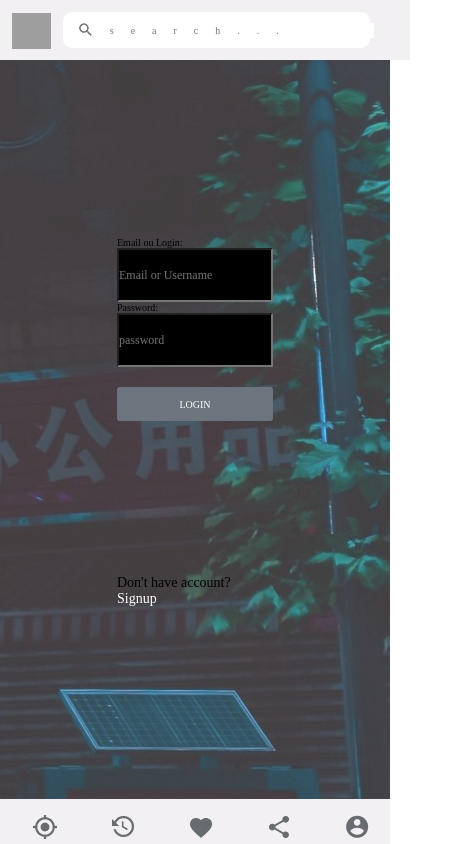
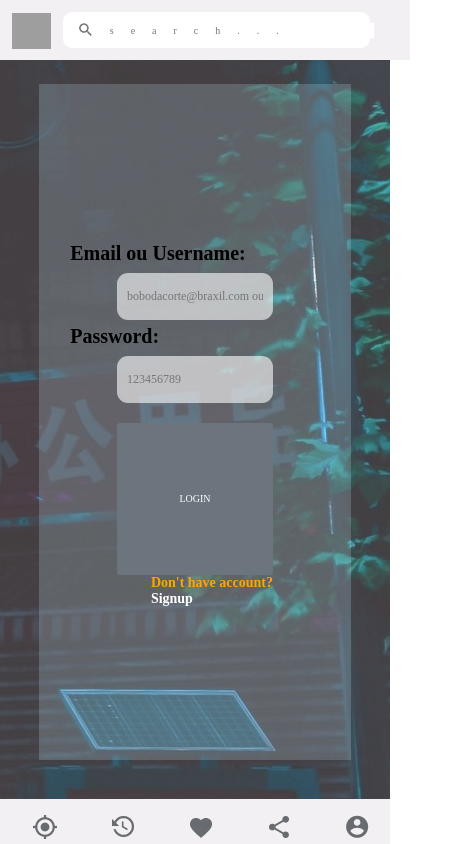
Before and after one commit to agloks/fudirrua-client, a React (Create React App) app: page /login in a window 390 px wide. Shown: the whole page, 460 px wide, since content can reach past the window. Built offline with nearby package versions, Linux system fonts and the light colour scheme; no server answers; grey boxes are pictures that could not be loaded.

Commit message:
need adjust perfil-user

```diff
--- a/src/App.css
+++ b/src/App.css
@@ -32,6 +32,80 @@ label {
 p {
   color: black;
 }
+
+
+/* BOTOES */
+/* classe btn é a geral] */
+.btn {
+  display: inline-block;
+  font-weight: 400;
+  color: #212529;
+  text-align: center;
+  vertical-align: middle;
+  -webkit-user-select: none;
+  -moz-user-select: none;
+  -ms-user-select: none;
+  user-select: none;
+  background-color: transparent;
+  border: 1px solid transparent;
+  padding: 0.375rem 0.75rem;
+  font-size: 1rem;
+  line-height: 1.5;
+  border-radius: 0.25rem;
+  transition: color 0.15s ease-in-out, background-color 0.15s ease-in-out, border-color 0.15s ease-in-out, box-shadow 0.15s ease-in-out;
+}
+@media (prefers-reduced-motion: reduce) {
+  .btn {
+    transition: none;
+  }
+}
+.btn:hover {
+  color: #212529;
+  text-decoration: none;
+}
+.btn:focus,
+.btn.focus {
+  outline: 0;
+  box-shadow: 0 0 0 0.2rem rgba(0, 123, 255, 0.25);
+}
+.btn.disabled,
+.btn:disabled {
+  opacity: 0.65;
+}
+/* btn-secondary é o default com cores perto da nossa */
+.btn-secondary {
+  color: #fff;
+  background-color: #6c757d;
+  border-color: #6c757d;
+}
+.btn-secondary:hover {
+  color: #fff;
+  background-color: #5a6268;
+  border-color: #545b62;
+}
+.btn-secondary:focus,
+.btn-secondary.focus {
+  box-shadow: 0 0 0 0.2rem rgba(130, 138, 145, 0.5);
+}
+.btn-secondary.disabled,
+.btn-secondary:disabled {
+  color: #fff;
+  background-color: #6c757d;
+  border-color: #6c757d;
+}
+.btn-secondary:not(:disabled):not(.disabled):active,
+.btn-secondary:not(:disabled):not(.disabled).active,
+.show>.btn-secondary.dropdown-toggle {
+  color: #fff;
+  background-color: #545b62;
+  border-color: #4e555b;
+}
+.btn-secondary:not(:disabled):not(.disabled):active:focus,
+.btn-secondary:not(:disabled):not(.disabled).active:focus,
+.show>.btn-secondary.dropdown-toggle:focus {
+  box-shadow: 0 0 0 0.2rem rgba(130, 138, 145, 0.5);
+}
+
 /* Topo Nav */
 .navBar {
   display: flex;
@@ -210,7 +284,13 @@ footer {
   margin-top: 20px;
 }
 .form-control {
-  width: 55%;
+    background-color: white;
+    width: 80%;
+    margin-left: 22px;
+    padding: 7px;
+    border-color: black;
+    box-shadow: -5px 5px 4px;
+    border-radius: 30px;
 }
 .buttonForm {
   width: 100%;
@@ -250,6 +330,9 @@ footer {
   width: 80%;
   justify-content: center;
   align-content: center;
+  font-size: 2rem;
+  font-weight: bold;
+  background-color: rgba(203,240,440,0.2);
 }
 
 .container-form > form {
@@ -257,8 +340,12 @@ footer {
   width: 50%;
 }
 
+.container > form > label {
+  width: 100vw;
+}
+
 .container-form > form > input {
-  background: rgba(0,0,0,1);
+  background: rgba(255,255,255,0.6);
   height: 50px;
   color: white;
   font-size: 1.2rem;
@@ -266,11 +353,13 @@ footer {
 
 .container-form > form > button {
   margin-top: 20px;
-  height: 10%;
+  height: 50%;
 }
 
 .container-form > p {
   font-size: 1.4rem;
+  align-self: flex-end;
+  color: orange;
 }
 
 .container-form > p > a {
@@ -403,6 +492,9 @@ footer {
     /* border: 2px black solid;
     padding: 10px 0px 0px 30px;
     border-radius: 160px; */
+    margin-bottom: 10px;
+    padding-left: 20px;
+    border-left: 3px cadetblue solid;
   }
   .img-you {
     width: 180px;
@@ -457,6 +549,13 @@ footer {
     border: 2px solid rgba(0,0,0,0.3);
   }
 
+  .container-form > form > label {
+    width: 100vw;
+    position: relative;
+    right: 30%;
+    margin: 5px 0px 8px 0px;
+  }
+
   .div-button-user-edits {
     display: flex;
     justify-content: space-between;
@@ -473,6 +572,13 @@ footer {
     height: 5rem;
     width: 9rem;
     font-size: 1.3rem;
+  }
+
+  /* Container Login */
+  .container-form > form > input {
+    height: 30px;
+    border: 10px solid transparent;
+    border-radius: 11px;
   }
 
   /* FORM MOBILE DOM */
@@ -497,12 +603,24 @@ footer {
   }
 
   .input-dom {
-    border: solid 5px black;
+    border: solid 5px gainsboro;
     padding: 5px;
+    height: 50px;
+    width: 80%;
+    margin-bottom: 10px;
+    box-shadow:
   }
 
   .button-dom-submit {
+    height: 200%;
+    width: 50%;
+    font-size: 1.7rem;
+  }
 
+  .button-dom-exit {
+    height: 200%;
+    width: 50%;
+    font-size: 1.7rem;
   }
 
   .div-button-dom {
@@ -531,80 +649,6 @@ footer {
 } */
 
 
-
-/* BOTOES */
-/* classe btn é a geral] */
-.btn {
-  display: inline-block;
-  font-weight: 400;
-  color: #212529;
-  text-align: center;
-  vertical-align: middle;
-  -webkit-user-select: none;
-  -moz-user-select: none;
-  -ms-user-select: none;
-  user-select: none;
-  background-color: transparent;
-  border: 1px solid transparent;
-  padding: 0.375rem 0.75rem;
-  font-size: 1rem;
-  line-height: 1.5;
-  border-radius: 0.25rem;
-  transition: color 0.15s ease-in-out, background-color 0.15s ease-in-out, border-color 0.15s ease-in-out, box-shadow 0.15s ease-in-out;
-}
-@media (prefers-reduced-motion: reduce) {
-  .btn {
-    transition: none;
-  }
-}
-.btn:hover {
-  color: #212529;
-  text-decoration: none;
-}
-.btn:focus,
-.btn.focus {
-  outline: 0;
-  box-shadow: 0 0 0 0.2rem rgba(0, 123, 255, 0.25);
-}
-.btn.disabled,
-.btn:disabled {
-  opacity: 0.65;
-}
-/* btn-secondary é o default com cores perto da nossa */
-.btn-secondary {
-  color: #fff;
-  background-color: #6c757d;
-  border-color: #6c757d;
-}
-.btn-secondary:hover {
-  color: #fff;
-  background-color: #5a6268;
-  border-color: #545b62;
-}
-.btn-secondary:focus,
-.btn-secondary.focus {
-  box-shadow: 0 0 0 0.2rem rgba(130, 138, 145, 0.5);
-}
-.btn-secondary.disabled,
-.btn-secondary:disabled {
-  color: #fff;
-  background-color: #6c757d;
-  border-color: #6c757d;
-}
-.btn-secondary:not(:disabled):not(.disabled):active,
-.btn-secondary:not(:disabled):not(.disabled).active,
-.show>.btn-secondary.dropdown-toggle {
-  color: #fff;
-  background-color: #545b62;
-  border-color: #4e555b;
-}
-.btn-secondary:not(:disabled):not(.disabled):active:focus,
-.btn-secondary:not(:disabled):not(.disabled).active:focus,
-.show>.btn-secondary.dropdown-toggle:focus {
-  box-shadow: 0 0 0 0.2rem rgba(130, 138, 145, 0.5);
-}
-
-
 /* OVERRIDE */
 .btn-erase {
   background-color: black;
--- a/src/App.js
+++ b/src/App.js
@@ -26,7 +26,7 @@ class App extends React.Component {
       user: null,
       prevUpdateFilter: 0,
       updateFilter: 0,
-      signUpdate: 0
+      signUpdate: 0,
     }
     this.service = new AuthService();
     this.filterCall = this.filterCall.bind(this)
@@ -104,6 +104,7 @@ class App extends React.Component {
   }
 
   componentDidUpdate(prevProps, nextProps) {
+
       if(this.state.prevUpdateFilter !== this.state.updateFilter) {
         console.log(this.state.prevUpdateFilter, this.state.updateFilter)
         this.setState({prevUpdateFilter: this.state.prevUpdateFilter+1}) //static, not is necessary use of this and setState
@@ -140,7 +141,7 @@ class App extends React.Component {
                 path="/user"
                 component={UserInfo}
                 componentTwo={Filter}
-                componentThree={VideoHistory}
+                componentThree={window.innerWidth > 768 ? VideoHistory : Filter}
                 filterCallProp ={this.filterCall}
               />
             {/* <Route path="/user" >
--- a/src/Components/API/VideoHistory.js
+++ b/src/Components/API/VideoHistory.js
@@ -7,7 +7,6 @@ export default class VideoHistory extends React.Component {
     super(props)
     this.state = {
       result: [],
-      queryMobile: null
     }
   }
 
@@ -21,13 +20,12 @@ export default class VideoHistory extends React.Component {
     const date = await this.callHistory()
     this.setState({
       result: date,
-      queryMobile: window.innerWidth
     })
   }
 
   render() {
     return (
-      this.state.queryMobile > 768 ?
+      this.state.result.length ?
       <VideosCard date = {this.state.result} />
       : null
     )
--- a/src/Components/Auth/Login.js
+++ b/src/Components/Auth/Login.js
@@ -43,13 +43,13 @@ class Login extends Component {
       <section className="section-form " >
         <div className="container-form">
           <form onSubmit={this.handleFormSubmit}>
-            <label>Email ou Login:</label>
+            <label>Email ou Username:</label>
             <input
               type="text"
               name="email"
               value={this.state.username}
               onChange={this.handleChange}
-              placeholder="Email or Username"
+              placeholder="bobodacorte@braxil.com ou bobodacorte"
             />
             <label>Password:</label>
             <input
@@ -57,7 +57,7 @@ class Login extends Component {
               name="password"
               value={this.state.password}
               onChange={this.handleChange}
-              placeholder="password"
+              placeholder="123456789"
             />
             <button type="submit" className="btn btn-secondary" value="Login" > LOGIN </button>
           </form>
--- a/src/Components/Auth/Signup.js
+++ b/src/Components/Auth/Signup.js
@@ -67,7 +67,7 @@ export default class Signup extends Component {
               name="login"
               value={this.state.login}
               onChange={this.handleChange}
-              placeholder="Login"
+              placeholder="Username"
             />
             <input
               type="password"
--- a/src/Components/DOM/modalFilter.js
+++ b/src/Components/DOM/modalFilter.js
@@ -35,12 +35,12 @@ export default function modalFilter() {
 
     //Create Button
     elemento = document.createElement("button")
-    elemento.setAttribute("class","btn btn-secondary button-dom-submit")
+    elemento.setAttribute("class","btn btn-secondary button-dom-submit btn-search")
     elemento.innerHTML = "Pesquisar"
     elementoDiv.append(elemento)
 
     elemento = document.createElement("button")
-    elemento.setAttribute("class","btn btn-secondary button-dom-exit")
+    elemento.setAttribute("class","btn btn-secondary button-dom-exit btn-erase")
     elemento.innerHTML = "Sair"
     elementoDiv.append(elemento)
   }
--- a/src/Components/Filter/Filter.js
+++ b/src/Components/Filter/Filter.js
@@ -21,7 +21,7 @@ export default class FilterComp extends React.Component {
   topFilter() {
     return (
       <div className="top-filter">
-          <img src="/images/filter-icon.png" id="filter" alt="filter-icon" />
+          {/* <img src="/images/filter-icon.png" id="filter" alt="filter-icon" /> */}
           <select onChange={this.handlerChange} className="form-control" id="exampleFormControlSelect1" name="datePublication">
             <option>Mais novos primeiro</option>
             <option>Mais antigos primeiro</option>
```
